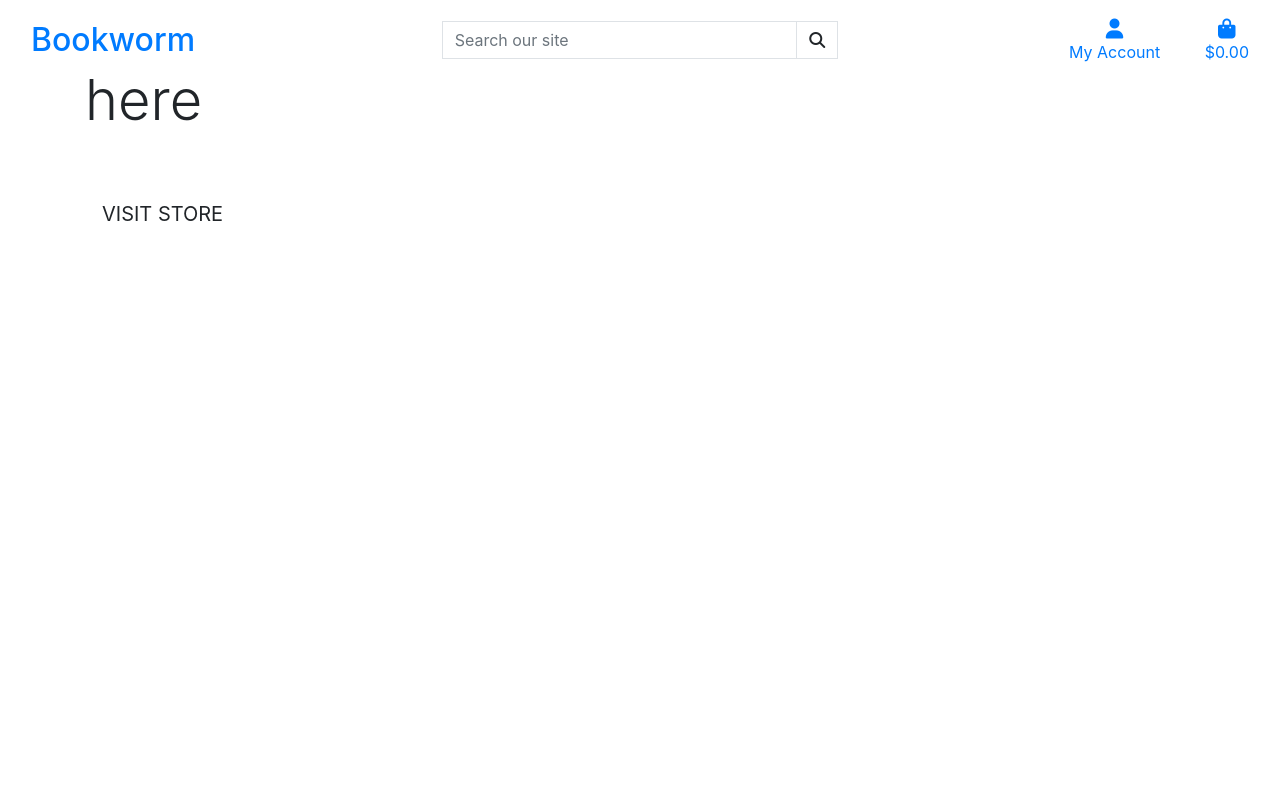
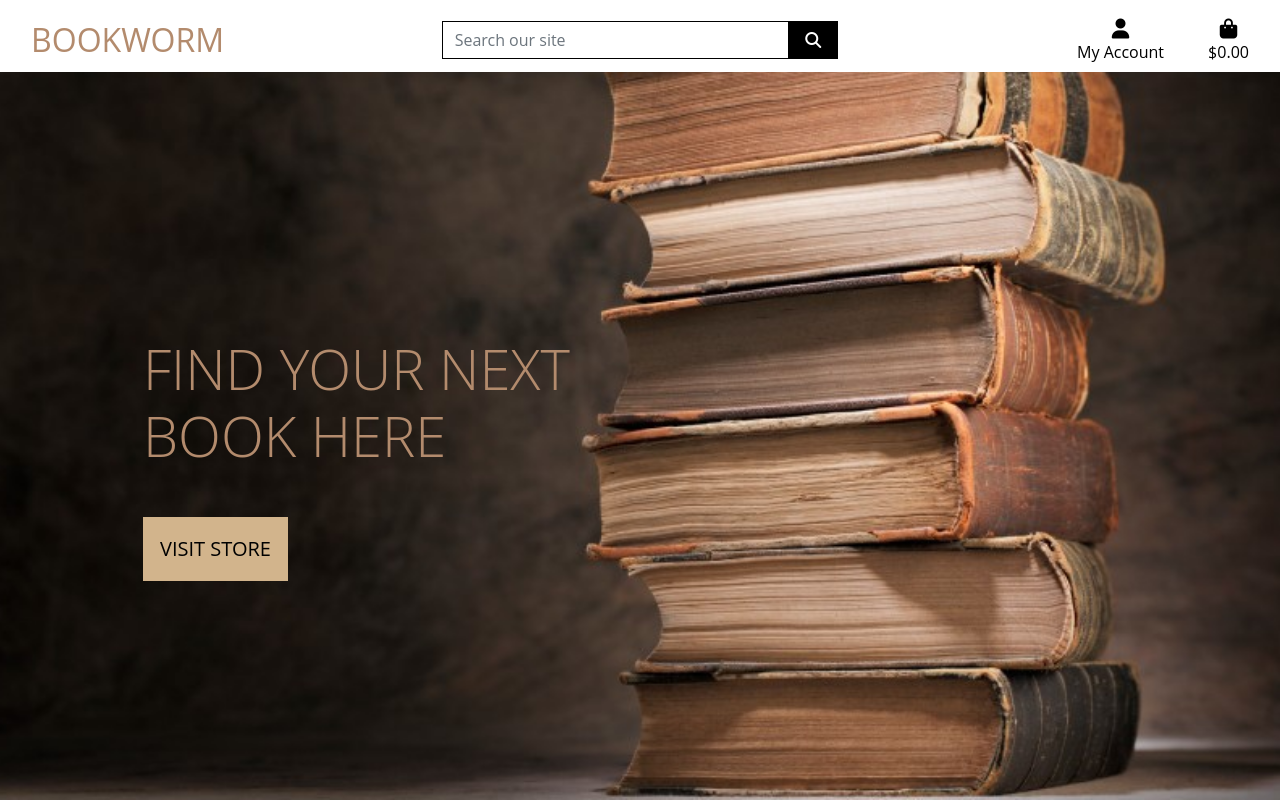
Before and after one commit to AMikic33/milestone-project-4, a Django app: template home/templates/home/index.html in a window 1280 px wide. Run offline with Django 3.2, Linux system fonts and the light colour scheme; the template is opened without the code that fills it, so the values that code supplies are empty; some libraries are stand-ins or nearby versions.

Commit message:
home page completed

```diff
--- a/home/templates/home/index.html
+++ b/home/templates/home/index.html
@@ -13,7 +13,7 @@
     <div class="container h-100">
         <div class="row h-100">
             <div class="col-7 col-md-6 my-auto">
-                <h1 class="display-4 logo-font text-black">Find your next book here</h1>
+                <h1 class="display-4 logo-font text-left">Find your next book here</h1>
                 <div class="my-5">
                     <h4>
                         <a href="" class="visit-store-button btn btn-lg rounded-0 text-uppercase py-3">Visit store</a>
--- a/static/css/base.css
+++ b/static/css/base.css
@@ -3,20 +3,66 @@
 }
 
 body {
-    background: url('/media/cover_photo.jpg') no-repeat center center fixed;
+    background: url('../../media/cover_photo.jpg') no-repeat center center fixed;
     background-size: cover;
     height: calc(100vh - 164px);
     font-family: 'Open Sans', sans-serif;
     color: #000;
 }
 
+.icon {
+    align-items: center;
+    display: inline-flex;
+    justify-content: center;
+    height: 1.5rem;
+    width: 1.5rem;
+}
+
+.logo-font {
+    text-transform: uppercase;
+    color: #b38b6d;
+}
+
+
 .main-logo-link {
     width: fit-content;
 }
 
 .visit-store-button {
-    background: #fffdd0;
+    background: #d2b48c;
     color: #000;
+}
+
+.btn-black {
+    background: black;
+    color: white;
+}
+
+.shop-now-button:hover,
+.shop-now-button:active,
+.shop-now-button:focus,
+.btn-black:hover,
+.btn-black:active,
+.btn-black:focus {
+    background: #222;
+    color: white;
+}
+
+.text-black {
+    color: #000 !important;
+}
+
+.border-black {
+    border: 1px solid black !important;
+}
+
+/* -------------------------------- Media Queries */
+
+/* Slightly larger container on xl screens */
+@media (min-width: 1200px) {
+  .container {
+    max-width: 80%;
+  }
 }
 
 @media (min-width: 992px) {
--- a/templates/base.html
+++ b/templates/base.html
@@ -16,7 +16,7 @@
     {% block corecss %}
         <link rel="stylesheet" href="https://stackpath.bootstrapcdn.com/bootstrap/4.4.1/css/bootstrap.min.css" integrity="sha384-Vkoo8x4CGsO3+Hhxv8T/Q5PaXtkKtu6ug5TOeNV6gBiFeWPGFN9MuhOf23Q9Ifjh" crossorigin="anonymous">
         <link rel="preconnect" href="https://fonts.gstatic.com">
-        <link rel="preconnect" href="{% static 'css/base.css' %}">
+        <link rel="stylesheet" href="{% static 'css/base.css' %}">
 
     {% endblock %}
 
```
Also changed, not shown: media/cover_photo.jpg.
